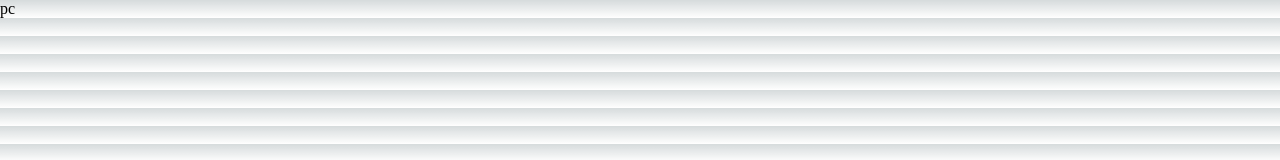
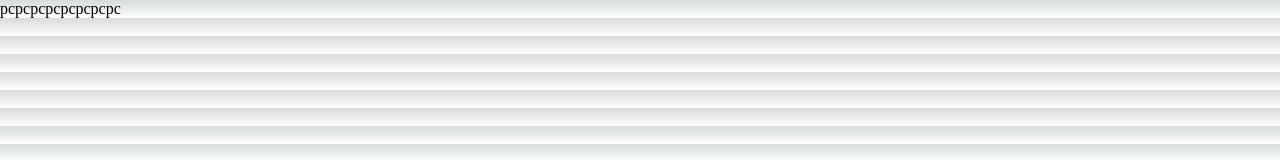
Before and after one commit to solin2035/video_web, a Next.js app: page /pc in a window 1280 px wide. Shown: the top 160 px of the page. Built offline with nearby package versions, Linux system fonts and the light colour scheme.

Commit message:
哦吼吼

```diff
--- a/src/pages/mobile/index.tsx
+++ b/src/pages/mobile/index.tsx
@@ -1,7 +1,9 @@
-export default function Home() {
+const Index = () => {
     return (
         <>
-            mobile
+            H5H5H5H5H5H5H5H5
         </>
     );
 }
+
+export default Index
--- a/src/pages/pc/index.tsx
+++ b/src/pages/pc/index.tsx
@@ -1,7 +1,9 @@
-export default function Home() {
+ const Index = () => {
     return (
         <>
-            pc
+            pcpcpcpcpcpcpcpc
         </>
     );
 }
+
+ export default Index
--- a/src/pages/tablet/index.tsx
+++ b/src/pages/tablet/index.tsx
@@ -1,7 +1,9 @@
-export default function Home() {
+const Index = () => {
     return (
         <>
-            tablet
+            平板平板平板平板平板平板
         </>
     );
 }
+
+export default Index
```
